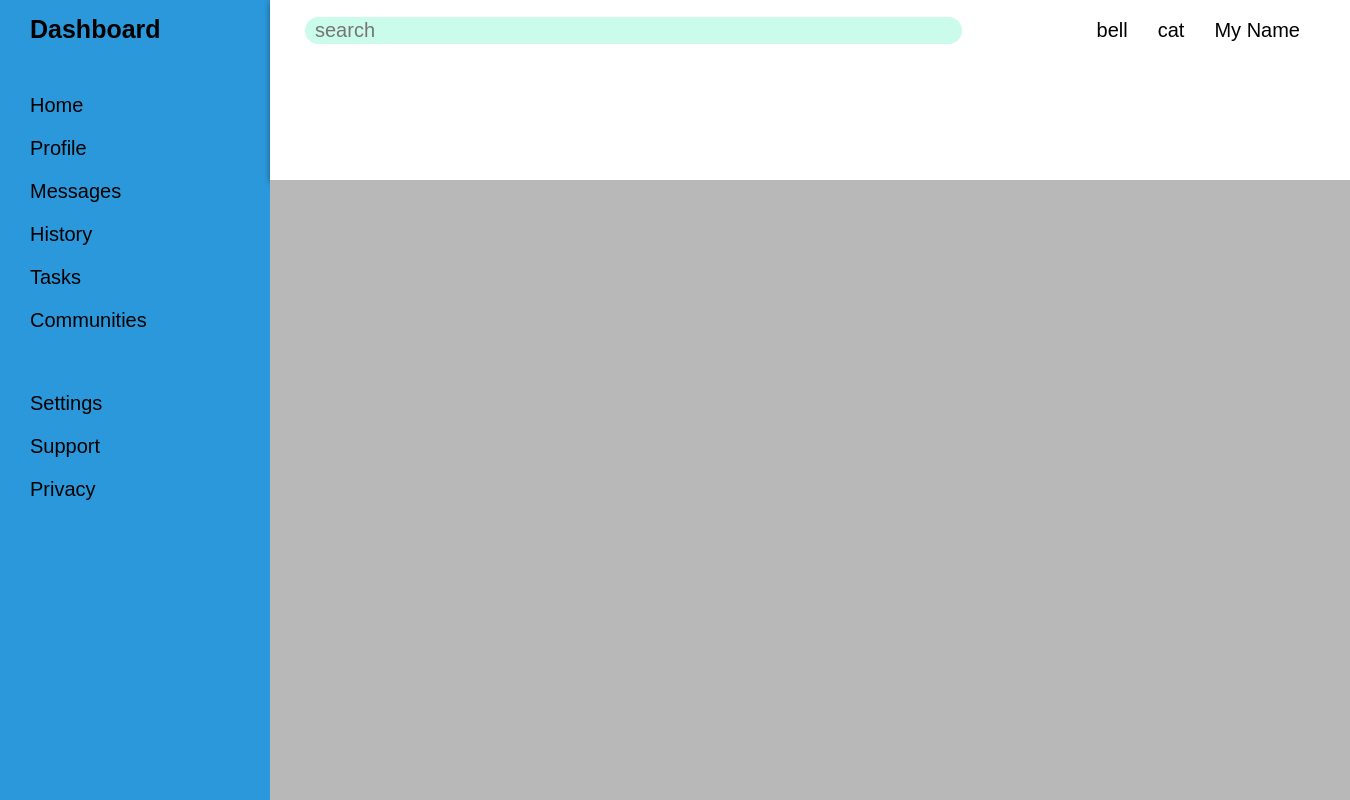
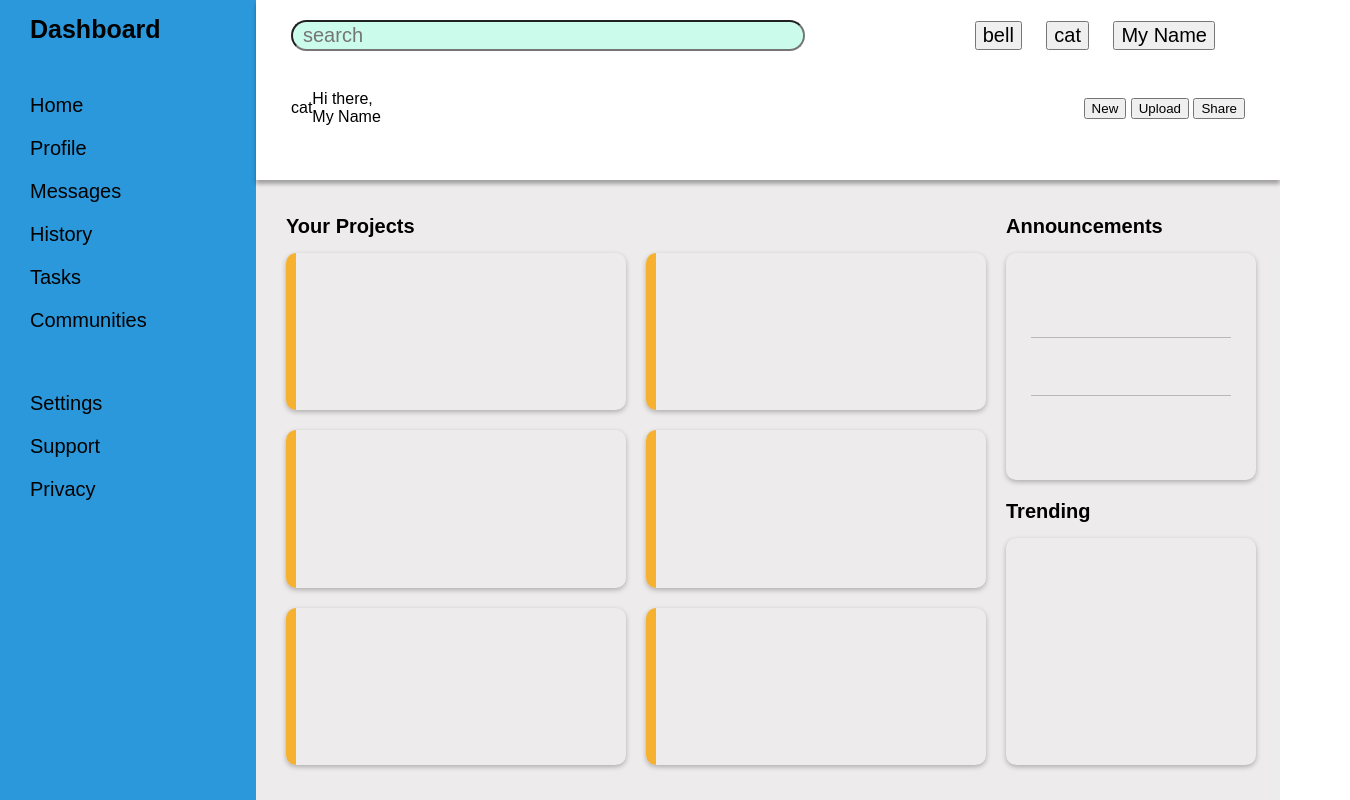
Before and after one commit to kayzeddd/admin-dashboard, a plain HTML site: page index.html in a window 1280 px wide. Shown: the whole page, 1350 px wide, since content can reach past the window. Drawn offline with Linux system fonts and the light colour scheme.

Commit message:
Update html and css files, overall layout complete

```diff
--- a/index.html
+++ b/index.html
@@ -24,22 +24,62 @@
             <div class="menu-item">Support</div>
             <div class="menu-item">Privacy</div>
         </div>
-        <div class="main-container">
+        <section>
             <div class="top-header">
                 <div class="navigation-div">
                     <input type="text" placeholder="search">
-                    <div>bell</div>
+                    <div class="button-div1">
+                        <button>bell</button>
+                        <button>cat</button>
+                        <button>My Name</button>
+                    </div>
+                </div>
+                <div class="profile-div">
                     <div>cat</div>
-                    <div>My Name</div>
+                    <div>
+                        <div>Hi there,</div>
+                        <div>My Name</div>
+                    </div>
+                    <div class="button-div2">
+                        <button>New</button>
+                        <button>Upload</button>
+                        <button>Share</button>
+                    </div>
                 </div>
-                <div class="profile-div"></div>
             </div>
             <div class="main">
-                <div class="project-div"></div>
-                <div class="announcement-div"></div>
-                <div class="trending-div"></div>
+                <div class="project-div">
+                    <div class="title">Your Projects</div>
+                    <div class="projects-grid">
+                        <div class="projects"></div>
+                        <div class="projects"></div>
+                        <div class="projects"></div>
+                        <div class="projects"></div>
+                        <div class="projects"></div>
+                        <div class="projects"></div>
+                    </div>
+                </div>
+                <div class="grid-container">
+                    <div class="announcement-div">
+                        <div class="title">Announcements</div>
+                        <div class="announcements-grid">
+                            <div class="announcements"></div>
+                            <div class="announcements middle"></div>
+                            <div class="announcements"></div>
+                        </div>
+                    </div>
+                    <div class="trending-div">
+                        <div class="title">Trending</div>
+                        <div class="trending-grid">
+                            <div class="trending"></div>
+                            <div class="trending"></div>
+                            <div class="trending"></div>
+                            <div class="trending"></div>
+                        </div>
+                    </div>
+                </div>
             </div>
-        </div>
+        </section>
     </div>
 </body>
 </html>
--- a/style.css
+++ b/style.css
@@ -1,16 +1,17 @@
 * {
-    margin: 0;
-    padding: 0;
-    border: 0;
     box-sizing: border-box;
     font-family: Arial, Helvetica, sans-serif;
   }
 
+html,body {
+    margin: 0px;
+    border: 0px;
+}
 
 .container {
     height: 100vh;
     display: grid;
-    grid-template-columns: repeat(5, minmax(270px, 1fr));
+    grid-template-columns: repeat(5, minmax(240px, 1fr));
 }
 
 .sidebar {
@@ -41,7 +42,7 @@
     margin-top: 40px;
 }
 
-.main-container {
+section {
     grid-column: 2 / 6;
     display: flex;
     flex-direction: column;
@@ -49,20 +50,15 @@
 
 .top-header {
     height: 180px;
-    box-shadow: 0px 2px 6px rgba(0, 0, 0, 0.422);
-}
-
-.main {
-    flex: auto;
-    background-color: rgb(184, 184, 184);
-
+    box-shadow: 0px 4px 4px rgba(4, 4, 4, 0.315);
+    position: relative;
 }
 
 .navigation-div {
     display: flex;
     height: 60px;
     align-items: center;
-    padding: 15px 35px;
+    padding: 35px 35px;
 }
 
 .navigation-div input {
@@ -71,10 +67,106 @@
     background-color: rgb(203, 251, 235);
     border-radius: 20px;
     padding: 2px 10px;
-    margin-right: 120px;
+    margin-left: 0px;
+    margin-right: auto
 }
 
-.navigation-div div {
+.button-div1{
+    justify-self: end;
+    margin-right: 30px;
+    margin-left: 150px;
+}
+
+.button-div1 button {
+    margin-left: 20px;
     font-size: 20px;
-    margin: 0px 15px;
 }
+
+.profile-div {
+    display: flex;
+    align-items: center;
+    padding: 20px 35px;
+}
+
+.button-div2 {
+    justify-self: end;
+    margin-right: 0px;
+    margin-left: auto;
+}
+
+.main {
+    flex: auto;
+    background-color: rgba(231, 229, 229, 0.742);
+    padding: 35px 30px;
+    display: grid;
+    grid-template-columns: minmax(700px, 3fr) minmax(250px, 1fr);
+    column-gap: 20px;
+}
+
+.project-div {
+    display: flex;
+    flex-direction: column;
+    grid-column: 1 / 2;
+}
+
+.projects-grid {
+    flex: auto;
+    display: grid;
+    grid-template-columns: repeat(2, 1fr);
+    grid-template-rows: repeat(3, 1fr);
+    gap: 20px;
+}
+
+.projects {
+    box-shadow: 0px 2px 5px rgba(52, 51, 51, 0.335);
+    border-radius: 10px;
+    border-left: 10px solid rgb(246, 177, 49);
+}
+
+.grid-container {
+    grid-column: 2 / 3;
+    display: grid;
+    grid-auto-rows: 1fr 1fr;
+    row-gap: 20px;
+}
+
+.announcement-div {
+    grid-row: 1 / 2;
+    display: flex;
+    flex-direction: column;
+}
+
+.announcements-grid {
+    flex: auto;
+    display: grid;
+    grid-template-rows: repeat(3,1fr);
+    box-shadow: 0px 2px 5px rgba(52, 51, 51, 0.335);
+    border-radius: 10px;
+    padding: 25px;
+}
+
+
+.middle {
+    border-top: 1px solid rgb(185, 185, 185);
+    border-bottom: 1px solid rgb(185, 185, 185);;
+}
+
+.trending-div {
+    grid-row: 2 / 3;
+    display: flex;
+    flex-direction: column;
+}
+
+.trending-grid {
+    flex: auto;
+    display: grid;
+    grid-template-rows: repeat(4,1fr);
+    box-shadow: 0px 2px 5px rgba(52, 51, 51, 0.335);
+    border-radius: 10px;
+}
+
+.title {
+    font-size: 20px;
+    font-weight: bold;
+    padding-bottom: 15px;
+}
```
